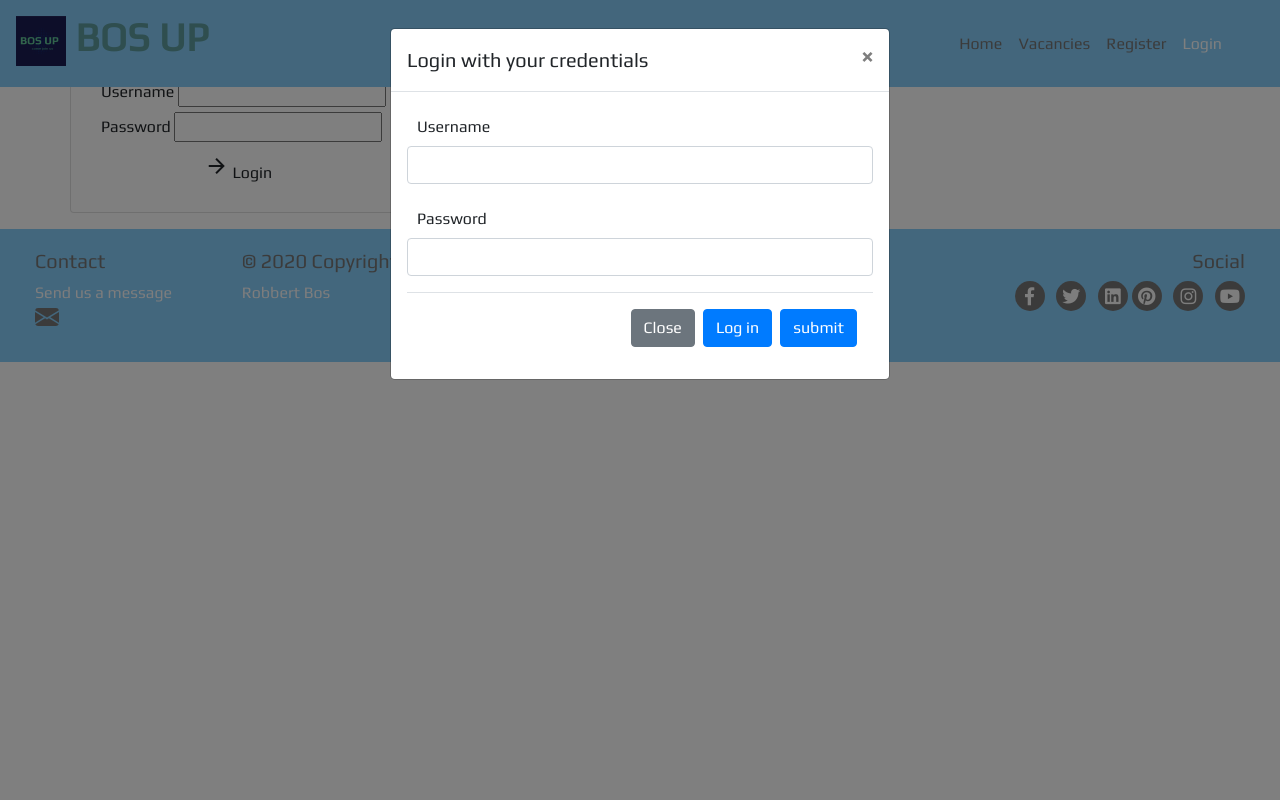
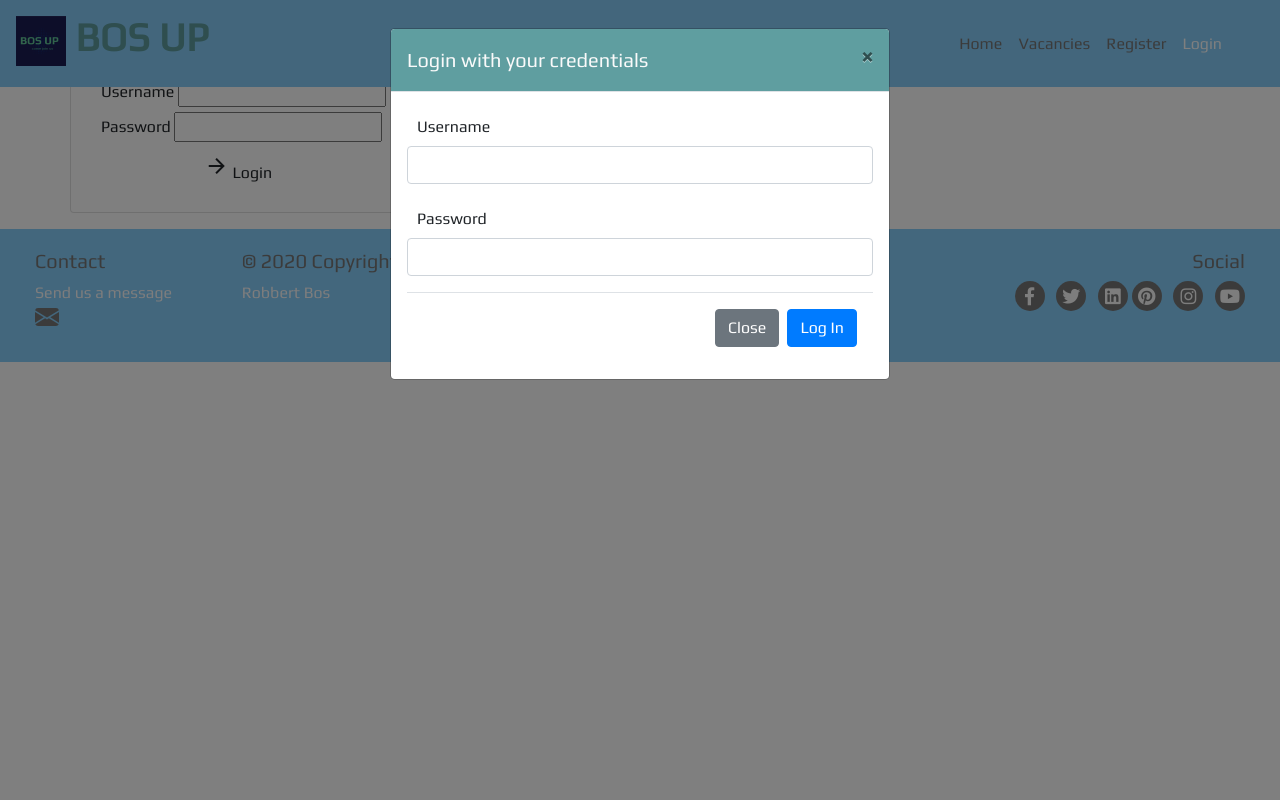
Before and after one commit to VolkovBos/jobboard_milestone3, a Flask app: page /login in a window 1280 px wide, after a click on "Login". Run offline with Flask 2, Linux system fonts and the light colour scheme; some libraries are stand-ins or nearby versions.

Commit message:
removed button and added styling to login modal

```diff
--- a/static/css/style.css
+++ b/static/css/style.css
@@ -207,6 +207,13 @@ svg {
     display: none;
 }
 
+/*-----      Login modal       -----*/
+
+.modal-header {
+    background-color: cadetblue;
+    color: #fafafa;
+}
+
 /*-----      Forms       -----*/
 
 .dropdown-content li>a,
--- a/templates/base.html
+++ b/templates/base.html
@@ -229,8 +229,7 @@
                     </div>
                     <div class="modal-footer">
                         <button type="button" class="btn btn-secondary" data-dismiss="modal">Close</button>
-                        <button type="button" class="btn btn-primary">Log in</button>
-                        <input type="submit" class="btn btn-primary" value="submit"/>
+                        <input type="submit" class="btn btn-primary" value="Log In"/>
                     </div>
                 </form>
             </div>
```
